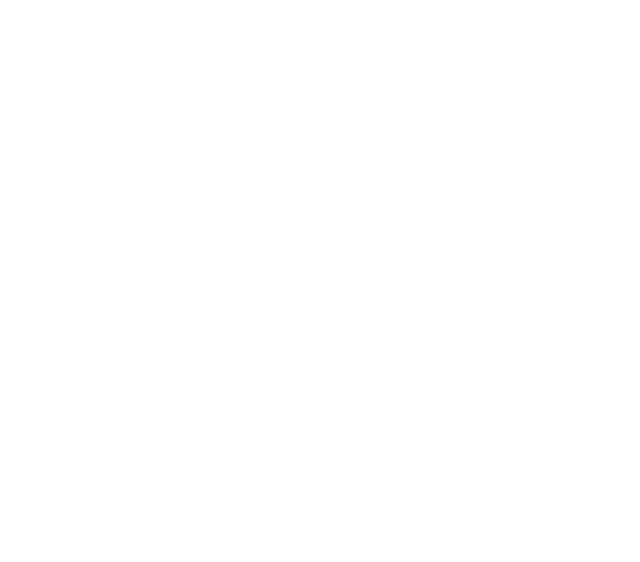
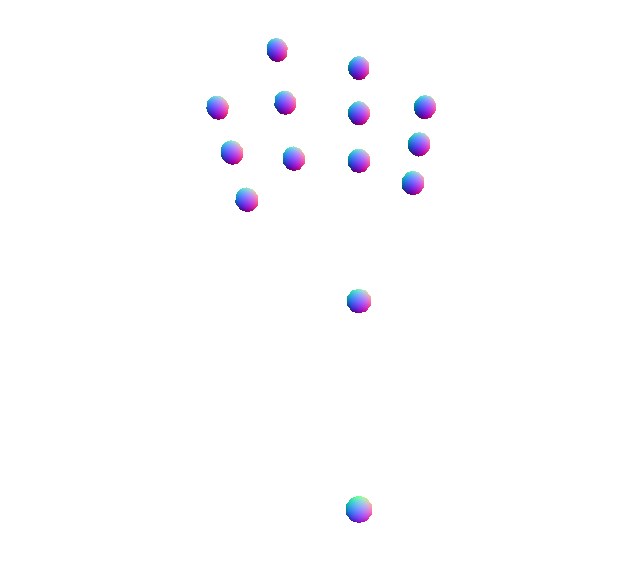
Before and after one commit to mjkaufer/MyoThreeArm, a plain HTML site: page index.html in a window 1280 px wide. Shown: the whole page, without its empty margins (281-921 px from the left). Drawn offline with Linux system fonts and the light colour scheme.

Commit message:
Skeleton

```diff
--- a/index.html
+++ b/index.html
@@ -32,7 +32,7 @@
 			var windowHalfX = window.innerWidth / 2;
 			var windowHalfY = window.innerHeight / 2;
 
-			var material, controls;
+			var lineMaterial, material, geometry, controls;
 
 
 
@@ -43,13 +43,25 @@
 			init();
 			animate();
 
+			function ballGroup(){//balls are at centers of group, and show where the group pivots
+				var group = new THREE.Object3D();
+
+				var ball = new THREE.Mesh(geometry, material)
+
+				group.add(ball)
+
+				return group;
+			}
+
 			function init() {
 
 				container = document.createElement( 'div' );
 				document.body.appendChild( container );
 
 				camera = new THREE.PerspectiveCamera( 60, window.innerWidth / window.innerHeight, 1, 10000 );
-				camera.position.z = 500;
+
+				camera.position.add(new THREE.Vector3(-50, 150, 0))
+
 
 				controls = new THREE.TrackballControls( camera );
 				controls.addEventListener( 'change', render );
@@ -58,16 +70,30 @@
 				scene = new THREE.Scene();
 				scene.fog = new THREE.Fog( 0xffffff, 1, 10000 );
 
+				geometry = new THREE.SphereGeometry( 3, 10, 10 );
+				material = new THREE.MeshNormalMaterial();
 
-				material = new THREE.MeshNormalMaterial();
+				lineMaterial = new THREE.LineBasicMaterial({
+			    	color: 0x00ffff,
+			    	linewidth: 5
+				});
 
 				// the indenting is intentional, to make the object hierarchy clearer - I promise I'm not a bad programmer
 
+				// code results in a top-down view of the right hand
+				// or a bottom-down view of the left hand, if you're so inclined
+
+				var handXOffset = 50;
+
 				var armGroup = new THREE.Object3D()
+				armGroup.position.x = handXOffset / -2
 
-					var forearmGroup = new THREE.Object3D()
+					forearmGroup = ballGroup()
 
-						var handGroup = new THREE.Object3D()
+
+						var handGroup = ballGroup()
+						handGroup.position.x += handXOffset
+
 
 							var fingers = {
 								pointer: new Finger("pointer"),
@@ -78,10 +104,12 @@
 
 							for(var i in fingers){
 								var finger = fingers[i];
-								handGroup.add(finger.group)
+								handGroup.add(finger.lowerDigit)
+								handGroup.add(lineTo(new THREE.Vector3(), finger.lowerDigit.position))
 							}
 
 						forearmGroup.add(handGroup)
+						forearmGroup.add(lineTo(new THREE.Vector3(), handGroup.position))
 
 					armGroup.add(forearmGroup)
 
@@ -142,6 +170,15 @@
 
 			}
 
+			function lineTo(startVector, endVector){
+				var lineGeo = new THREE.Geometry()
+				lineGeo.vertices.push(startVector)
+				lineGeo.vertices.push(endVector)
+				return new THREE.Line(lineGeo, material)
+			}
+
+
+
 		</script>
 
 	</body>
--- a/js/Finger.js
+++ b/js/Finger.js
@@ -1,19 +1,51 @@
+var fingerScalarMap = {
+	"pointer": 1,
+	"middle": 1.2,
+	"ring": 1,
+	"pinky": 0.8
+}
+
+var fingerDistance = 40;
+
+var angleSpread = Math.PI / 2
+
+var lowerToMiddleDigitSpacing = 15;
+var middleToUpperDigitSpacing = 15;
+
+var angleScalar = 2.5;// used to bring fingers closer together
+
 var Finger = function(fingerName){
+
+	var fingerScalar = fingerScalarMap[fingerName] || 1
+
 	this.fingerName = fingerName;
-	this.group = new THREE.Object3D();
+	this.fingerNumber = Object.keys(fingerScalarMap).indexOf(fingerName)
+
+
+	var angle = this.fingerNumber / Object.keys(fingerScalarMap).length * angleSpread - angleSpread / 2
 
 	// the indenting is intentional, to make the object hierarchy clearer - I promise I'm not a bad programmer
 
-		this.lowerDigit = new THREE.Object3D();
+	this.lowerDigit = ballGroup()
+	this.lowerDigit.position.add(xzVector(fingerDistance * (1 + fingerScalar) / 2, angle))
+	// this.lowerDigit.position.add(xzVector(fingerDistance / 3, angle))
 
-			this.middleDigit = new THREE.Object3D();
 
-				this.upperDigit = new THREE.Object3D();
+		this.middleDigit = ballGroup()
+		this.middleDigit.position.add(xzVector(lowerToMiddleDigitSpacing * fingerScalar, angle / angleScalar))
 
-				this.middleDigit.add(this.upperDigit);
+			this.upperDigit = ballGroup()
+			this.upperDigit.position.add(xzVector(middleToUpperDigitSpacing * fingerScalar, angle / angleScalar))
 
-			this.lowerDigit.add(this.middleDigit);
+			this.middleDigit.add(this.upperDigit);
+			this.middleDigit.add(lineTo(new THREE.Vector3(), this.upperDigit.position))
 
-		this.group.add(this.lowerDigit);
+		this.lowerDigit.add(this.middleDigit);
+		this.lowerDigit.add(lineTo(new THREE.Vector3(), this.middleDigit.position))
+
 
 }
+
+function xzVector(magnitude, angle){
+	return new THREE.Vector3(Math.cos(angle) * magnitude, 0, Math.sin(angle) * magnitude)
+}
```
